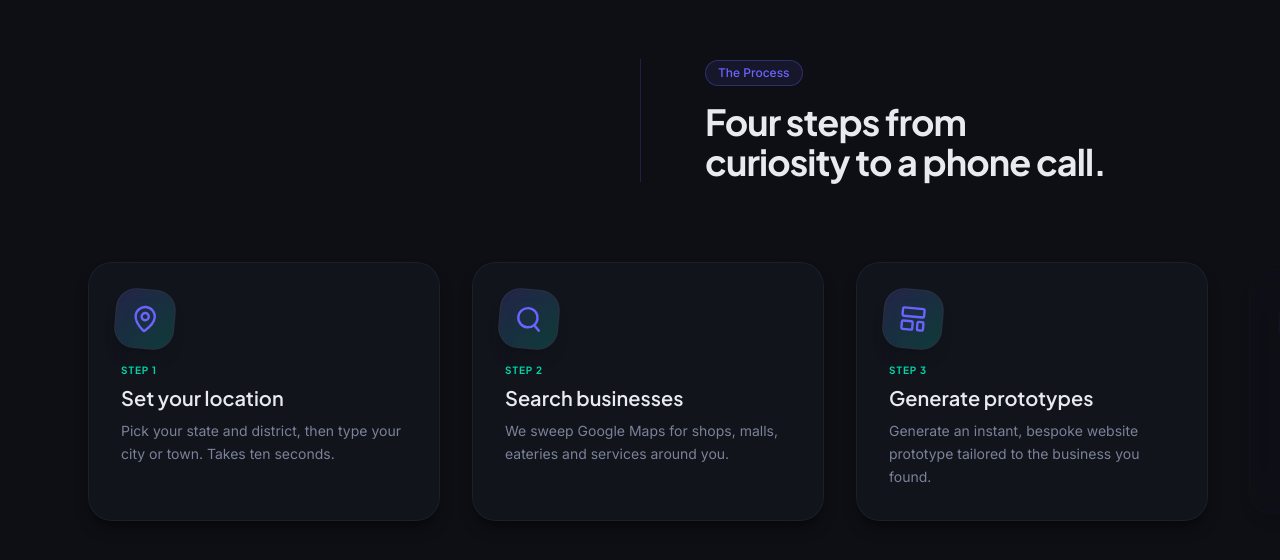
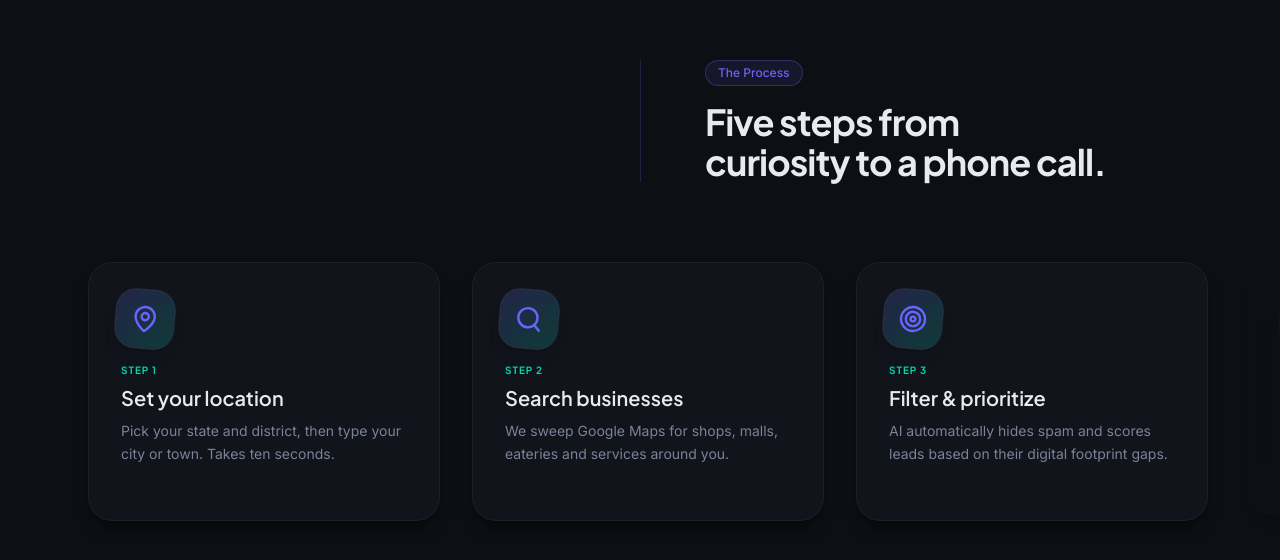
Before and after one commit to yogeshsadgir0005/Localify-AI-Driven-Client-Discovery-Platform, a React (Vite) app in the folder client/: page / in a window 1280 px wide. Shown: the part 3013-3573 px from the top of the page. Built offline with nearby package versions, Linux system fonts and the light colour scheme; no server answers.

Commit message:
Center Real-Time Sync HUD card and add Filter & prioritize to Process steps

```diff
--- a/client/src/pages/LandingPage.jsx
+++ b/client/src/pages/LandingPage.jsx
@@ -45,6 +45,11 @@ const HOW_IT_WORKS = [
     icon: Search,
     title: 'Search businesses',
     desc: 'We sweep Google Maps for shops, malls, eateries and services around you.',
+  },
+  {
+    icon: Target,
+    title: 'Filter & prioritize',
+    desc: 'AI automatically hides spam and scores leads based on their digital footprint gaps.',
   },
   {
     icon: LayoutTemplate,
@@ -414,9 +419,9 @@ const LandingPage = () => {
               <p className="text-[9px] text-text-muted mt-1 leading-snug">Instantly hiding spam, duplicates, and irrelevant businesses.</p>
             </div>
 
-            {/* 4. Center-Right (Lower Middle) */}
+            {/* 4. Center-Left (Lower Middle) */}
             <div
-              className="takeover-hud-card absolute top-[55%] right-[5%] md:top-[55%] md:right-[35%] md:left-[auto] card-base bg-surface/70 backdrop-blur-xl border-white/10 p-3 w-full max-w-[11.5rem] opacity-0 translate-y-10 will-change-transform rounded-2xl animate-float-slow"
+              className="takeover-hud-card absolute top-[55%] right-[5%] md:top-[50%] md:left-[40%] md:right-[auto] card-base bg-surface/70 backdrop-blur-xl border-white/10 p-3 w-full max-w-[11.5rem] opacity-0 translate-y-10 will-change-transform rounded-2xl animate-float-slow"
               style={{ animationDelay: '2.1s' }}
             >
               <Zap className="h-4 w-4 text-accent mb-1.5" />
@@ -472,7 +477,7 @@ const LandingPage = () => {
             <div className="mb-20 md:ml-auto md:w-1/2 md:pl-10 lg:pl-16 border-l border-primary/20">
               <span className="pill mb-4 border-primary/30 bg-primary/10 text-primary text-xs">The Process</span>
               <h2 className="text-balance font-display text-3xl font-bold text-text sm:text-4xl tracking-tight leading-tight">
-                Four steps from curiosity to a phone call.
+                Five steps from curiosity to a phone call.
               </h2>
             </div>
           </div>
```
